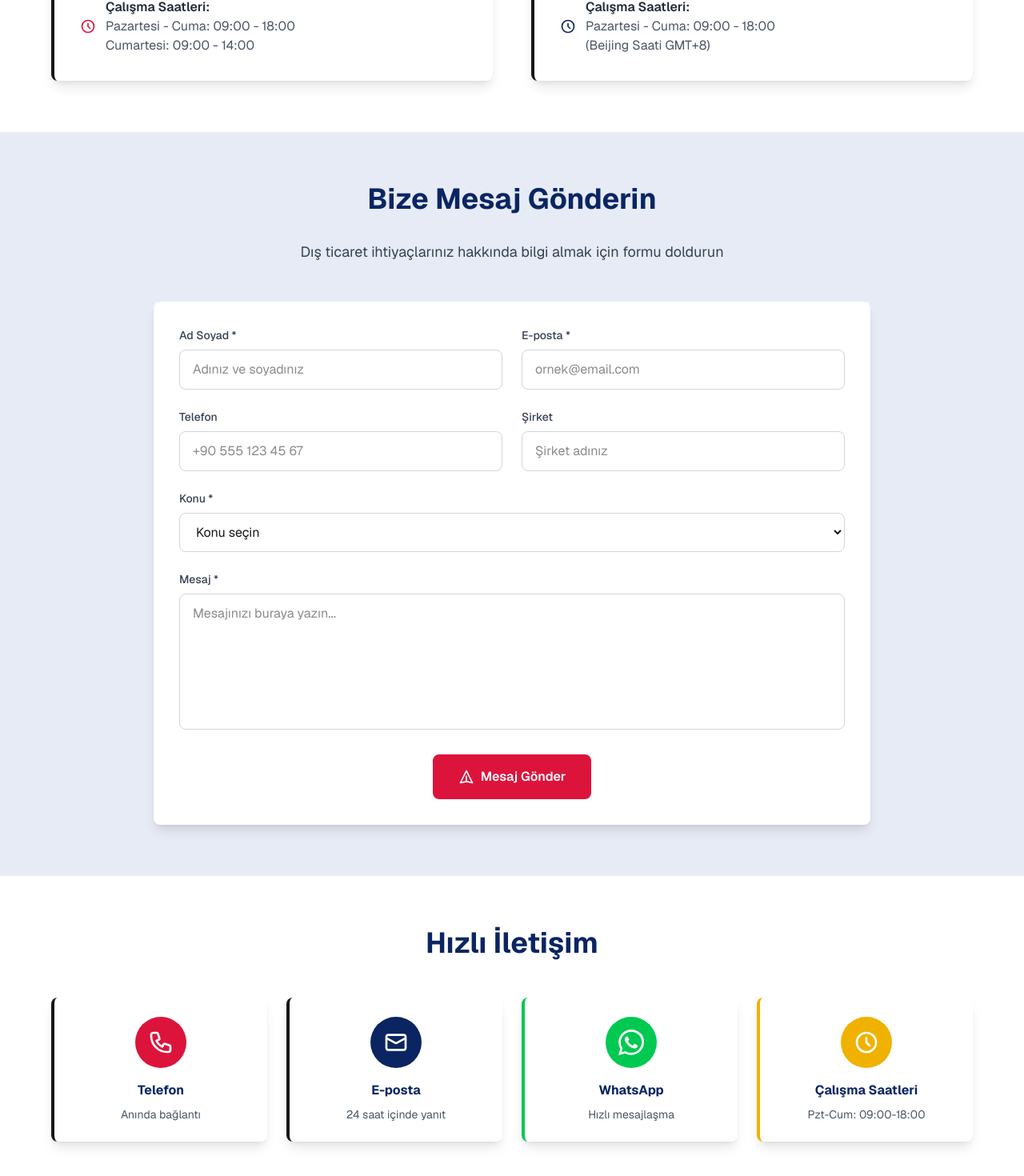
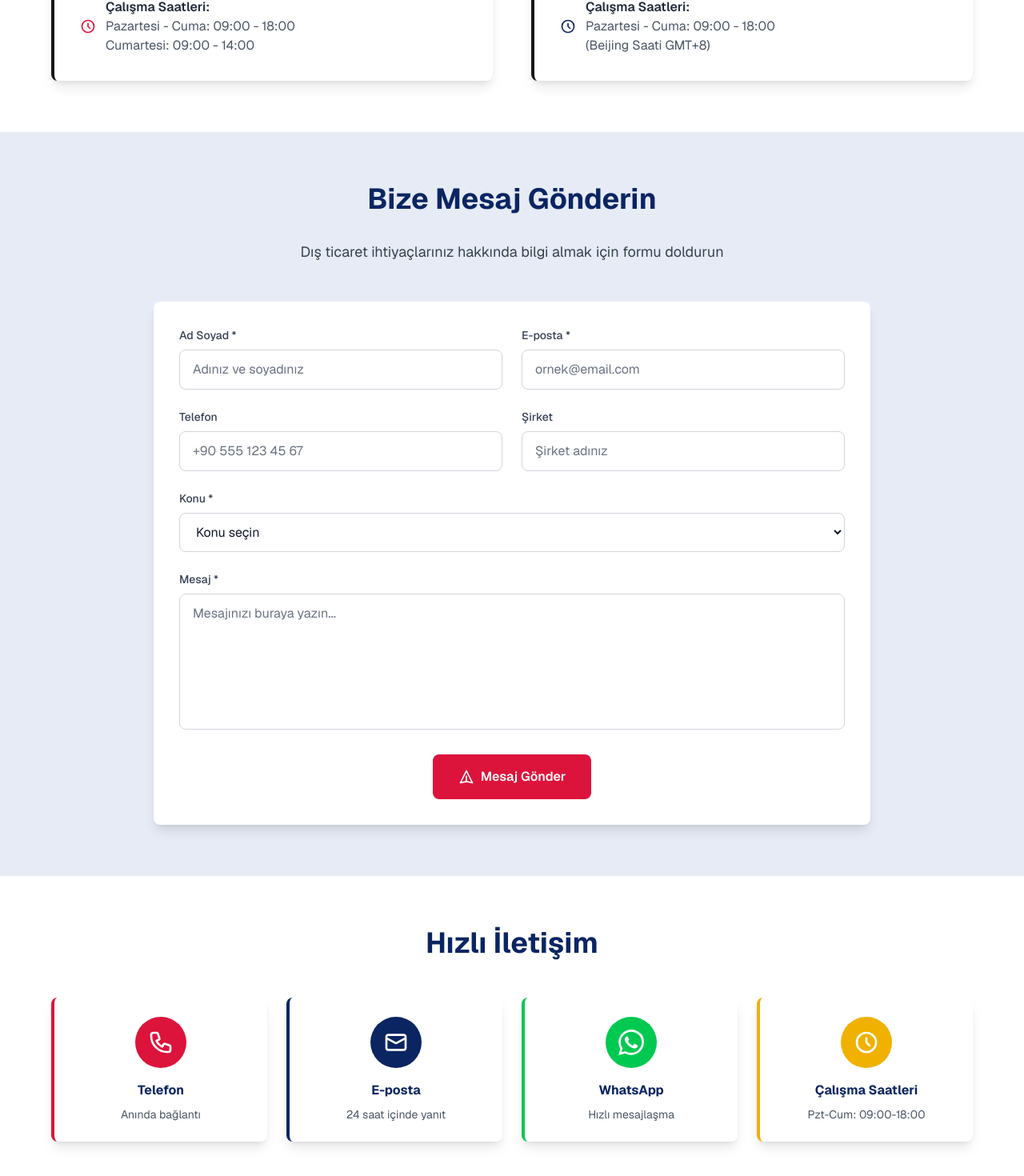
Before and after one commit to bekirbali/Next-YqUnionDeko, a Next.js app: page /contact in a window 1280 px wide. Shown: the part 961-2431 px from the top of the page at 80% size. Built offline with nearby package versions, Linux system fonts and the light colour scheme.

Commit message:
Update ContactPage styles for improved UI consistency and accessibility

```diff
--- a/app/contact/page.js
+++ b/app/contact/page.js
@@ -30,7 +30,7 @@ export default function ContactPage() {
     <div className="font-sans min-h-screen bg-white">
       {/* Hero Section */}
       <AnimatedSection animationType="fadeInUp" delay={0.1}>
-        <section className="relative primary-bg text-white py-20">
+        <section className="relative bg-gradient-to-br from-primary via-primary-light to-secondary text-white py-20">
           <div className="container mx-auto px-4 text-center">
             <h1 className="text-4xl md:text-6xl font-bold mb-6">İletişim</h1>
             <p className="text-xl md:text-2xl max-w-3xl mx-auto leading-relaxed">
@@ -58,7 +58,7 @@ export default function ContactPage() {
               </a>
               <a
                 href="mailto:info@yqunion.com"
-                className="px-6 py-3 border-2 border-white text-white rounded-lg font-semibold hover:bg-white hover:text-primary-color transition-all inline-flex items-center justify-center"
+                className="px-6 py-3 border-2 border-white text-white rounded-lg font-semibold hover:bg-white hover:text-blue-900 transition-all inline-flex items-center justify-center"
               >
                 <svg
                   className="w-5 h-5 mr-2"
@@ -384,7 +384,7 @@ export default function ContactPage() {
                         required
                         value={formData.name}
                         onChange={handleChange}
-                        className="w-full px-4 py-3 border border-gray-300 rounded-lg focus:ring-2 focus:ring-primary-color focus:border-transparent outline-none transition-all"
+                        className="w-full px-4 py-3 border border-gray-300 rounded-lg focus:ring-2 focus:ring-primary-color focus:border-transparent outline-none transition-all text-gray-900 placeholder-gray-500"
                         placeholder="Adınız ve soyadınız"
                       />
                     </div>
@@ -402,7 +402,7 @@ export default function ContactPage() {
                         required
                         value={formData.email}
                         onChange={handleChange}
-                        className="w-full px-4 py-3 border border-gray-300 rounded-lg focus:ring-2 focus:ring-primary-color focus:border-transparent outline-none transition-all"
+                        className="w-full px-4 py-3 border border-gray-300 rounded-lg focus:ring-2 focus:ring-primary-color focus:border-transparent outline-none transition-all text-gray-900 placeholder-gray-500"
                         placeholder="ornek@email.com"
                       />
                     </div>
@@ -422,7 +422,7 @@ export default function ContactPage() {
                         name="phone"
                         value={formData.phone}
                         onChange={handleChange}
-                        className="w-full px-4 py-3 border border-gray-300 rounded-lg focus:ring-2 focus:ring-primary-color focus:border-transparent outline-none transition-all"
+                        className="w-full px-4 py-3 border border-gray-300 rounded-lg focus:ring-2 focus:ring-primary-color focus:border-transparent outline-none transition-all text-gray-900 placeholder-gray-500"
                         placeholder="+90 555 123 45 67"
                       />
                     </div>
@@ -439,7 +439,7 @@ export default function ContactPage() {
                         name="company"
                         value={formData.company}
                         onChange={handleChange}
-                        className="w-full px-4 py-3 border border-gray-300 rounded-lg focus:ring-2 focus:ring-primary-color focus:border-transparent outline-none transition-all"
+                        className="w-full px-4 py-3 border border-gray-300 rounded-lg focus:ring-2 focus:ring-primary-color focus:border-transparent outline-none transition-all text-gray-900 placeholder-gray-500"
                         placeholder="Şirket adınız"
                       />
                     </div>
@@ -458,7 +458,7 @@ export default function ContactPage() {
                       required
                       value={formData.subject}
                       onChange={handleChange}
-                      className="w-full px-4 py-3 border border-gray-300 rounded-lg focus:ring-2 focus:ring-primary-color focus:border-transparent outline-none transition-all"
+                      className="w-full px-4 py-3 border border-gray-300 rounded-lg focus:ring-2 focus:ring-primary-color focus:border-transparent outline-none transition-all text-gray-900"
                     >
                       <option value="">Konu seçin</option>
                       <option value="ithalat">İthalat Hizmetleri</option>
@@ -486,7 +486,7 @@ export default function ContactPage() {
                       rows="6"
                       value={formData.message}
                       onChange={handleChange}
-                      className="w-full px-4 py-3 border border-gray-300 rounded-lg focus:ring-2 focus:ring-primary-color focus:border-transparent outline-none transition-all resize-none"
+                      className="w-full px-4 py-3 border border-gray-300 rounded-lg focus:ring-2 focus:ring-primary-color focus:border-transparent outline-none transition-all resize-none text-gray-900 placeholder-gray-500"
                       placeholder="Mesajınızı buraya yazın..."
                     ></textarea>
                   </div>
@@ -530,7 +530,7 @@ export default function ContactPage() {
               <div className="grid md:grid-cols-4 gap-6">
                 <a
                   href="tel:+905551234567"
-                  className="bg-white p-6 rounded-lg shadow-lg text-center hover:shadow-xl transition-shadow border-l-4 border-secondary-color group"
+                  className="bg-white p-6 rounded-lg shadow-lg text-center hover:shadow-xl transition-shadow border-l-4 border-[#dc143c] group"
                 >
                   <div className="w-16 h-16 secondary-bg rounded-full flex items-center justify-center mx-auto mb-4 group-hover:scale-110 transition-transform">
                     <svg
@@ -553,7 +553,7 @@ export default function ContactPage() {
 
                 <a
                   href="mailto:info@yqunion.com"
-                  className="bg-white p-6 rounded-lg shadow-lg text-center hover:shadow-xl transition-shadow border-l-4 border-primary-color group"
+                  className="bg-white p-6 rounded-lg shadow-lg text-center hover:shadow-xl transition-shadow border-l-4 border-[#0a2562] group"
                 >
                   <div className="w-16 h-16 primary-bg rounded-full flex items-center justify-center mx-auto mb-4 group-hover:scale-110 transition-transform">
                     <svg
```
